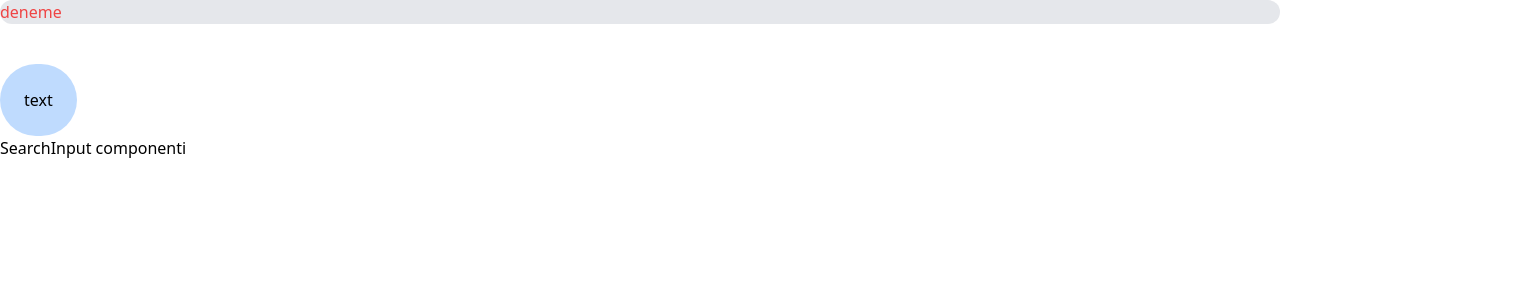
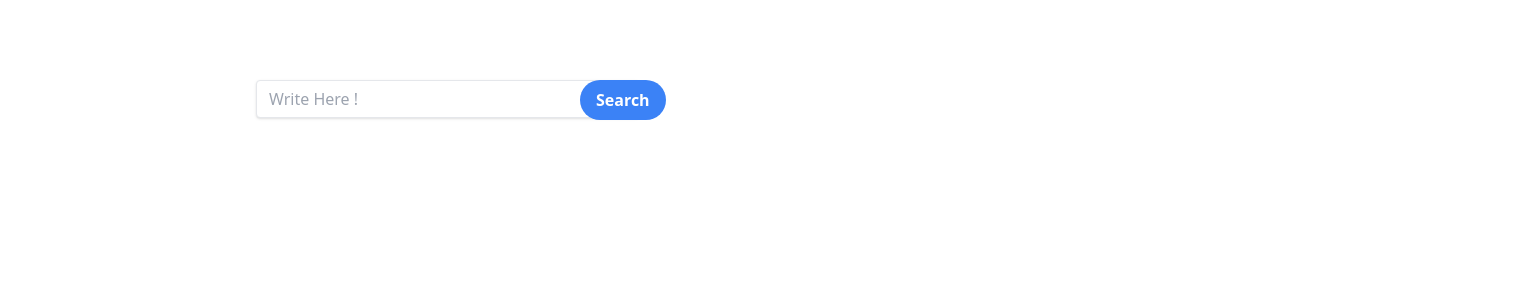
Before and after one commit to sedatbilece/React-Projects, a React (Create React App) app in the folder imagelist-app/: page / in a window 1280 px wide. Shown: the top 300 px of the page, 1536 px wide, since content can reach past the window. Built offline with nearby package versions, Linux system fonts and the light colour scheme.

Commit message:
search comp ve css ayarlandı

```diff
--- a/imagelist-app/src/components/App.js
+++ b/imagelist-app/src/components/App.js
@@ -4,11 +4,7 @@ const App=()=>{
 
 
     return(<div>
-<h1 className="bg-gray-200 rounded-full text-red-500">deneme</h1>
 
-<div className="bg-blue-200 rounded-full border-collapse text-center p-6 mt-10 inline-block">
-    text
-</div>
 <SearchInput />
     </div>
     )
--- a/imagelist-app/src/components/SearchInput.js
+++ b/imagelist-app/src/components/SearchInput.js
@@ -5,7 +5,20 @@ class SearchInput extends React.Component{
       render(){
 
             return ( <div>
-SearchInput componenti
+
+                <form className="inline-block w-full mt-20 ml-64">
+
+                <div class="grid grid-cols-4 gap-4">
+                    <div>
+                    <input type="text" placeholder="Write Here !" className=" inline-block focus:outline-none focus:outline-cyan-300 focus:placeholder-cyan-500 shadow appearance-none border rounded w-96 py-2 px-3 text-gray-700 leading-tight " />
+                    </div>
+                    <div>
+                    <button type="submit" className="inline-block bg-blue-500 hover:bg-blue-700 text-white font-bold py-2 px-4 rounded-full">Search</button>
+                    </div>
+                     </div>
+
+
+                </form>
             </div>
             )
 
```
